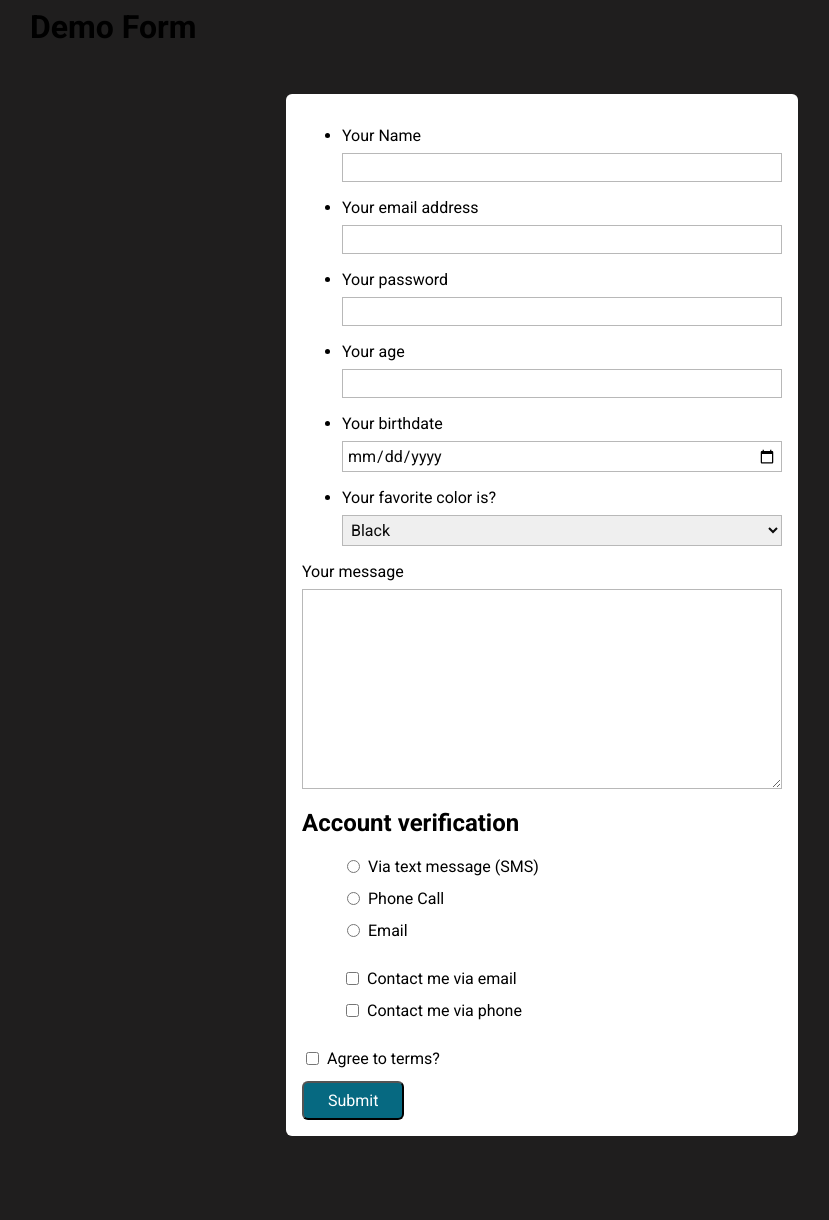
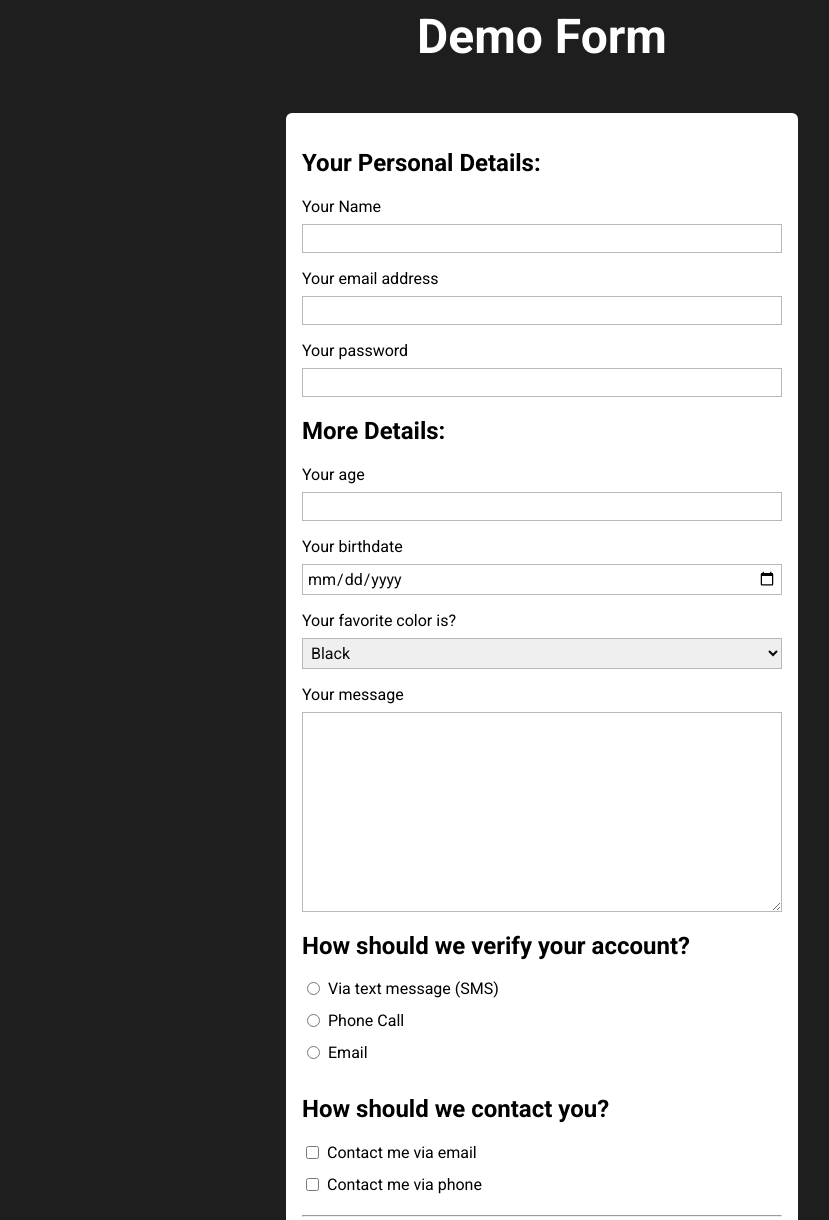
Before and after one commit to deelusional/htmlFormPractice, a plain HTML site: page index.html in a window 1280 px wide. Shown: the part 120-1340 px from the top of the page, without its empty margins (98-927 px from the left). Drawn offline with Linux system fonts and the light colour scheme.

Commit message:
structured the form semantic html

```diff
--- a/index.html
+++ b/index.html
@@ -21,6 +21,7 @@
     <form action="/" method="GET">
 
       <section>
+        <h2>Your Personal Details:</h2>
         <ul>
           <li>
             <label for="user-name">Your Name</label>
@@ -38,6 +39,7 @@
       </section>
 
       <section>
+        <h2>More Details:</h2>
         <ul>
           <li>
             <label for="userage">Your age</label>
@@ -64,7 +66,7 @@
       </section>
 
       <section>
-        <h2>Account verification</h2>
+        <h2>How should we verify your account?</h2>
           <ul>
             <li class="form-control-inline">
               <input type="radio" name="verify" id="verify-text-message" value="text-message">
@@ -82,6 +84,7 @@
       </section>
 
       <section>
+        <h2>How should we contact you?</h2>
         <ul>
           <li class="form-control-inline">
             <input type="checkbox" name="contact" id="contact-email" value="email">
@@ -93,6 +96,8 @@
           </li>
         </ul>
       </section>
+
+      <hr>
 
       <section>
         <div class="form-control-inline">
--- a/styles.css
+++ b/styles.css
@@ -2,6 +2,20 @@ body{
   background-color: rgb(31, 30, 30);
   margin: 8rem;
   font-family: 'Roboto', sans-serif;
+}
+
+header h1{
+  color: white;
+  text-align: center;
+  font-size: 48px;
+}
+
+ul {
+  /* Remove all <ul> bullet points with list-style: none; */
+  list-style: none;
+  /* Set margin and padding to 0 to remove <ul> indentation */
+  margin: 0;
+  padding: 0;
 }
 
 form {
```
